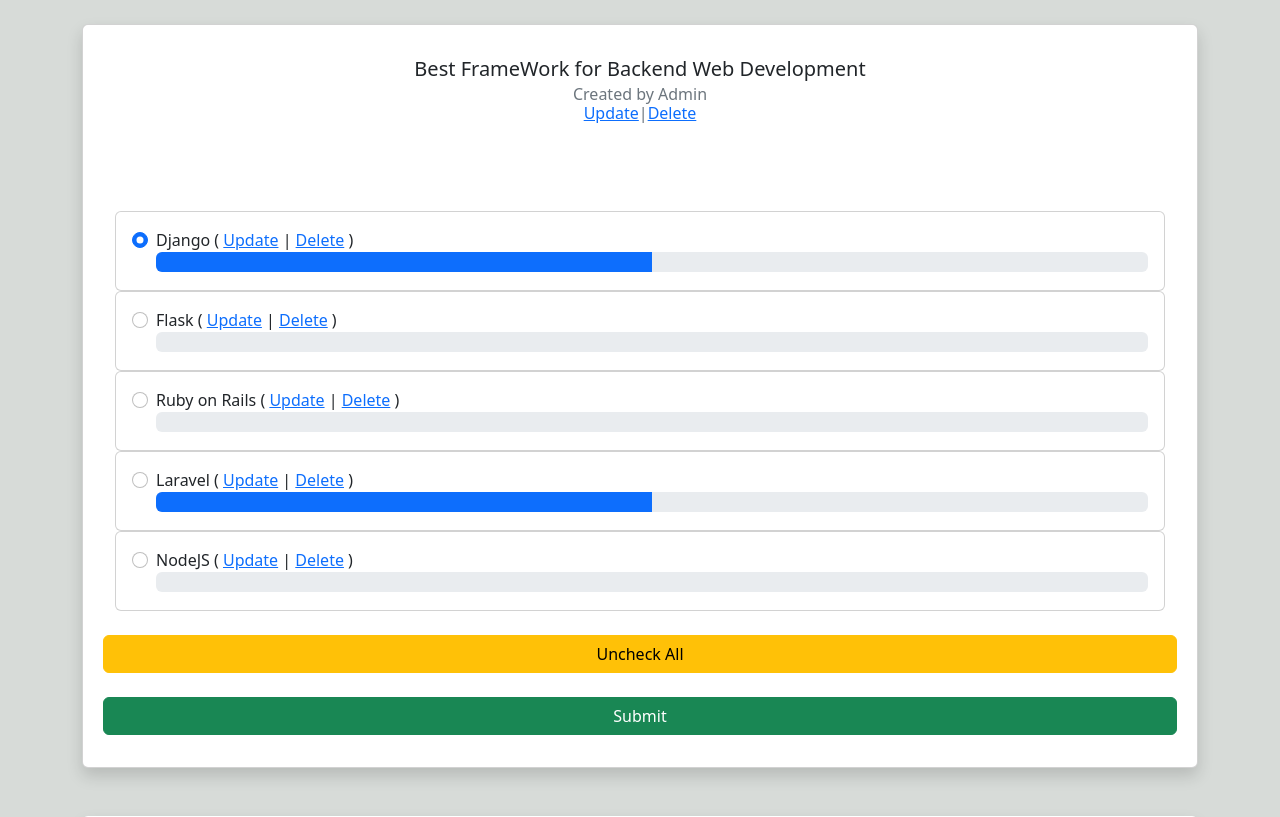
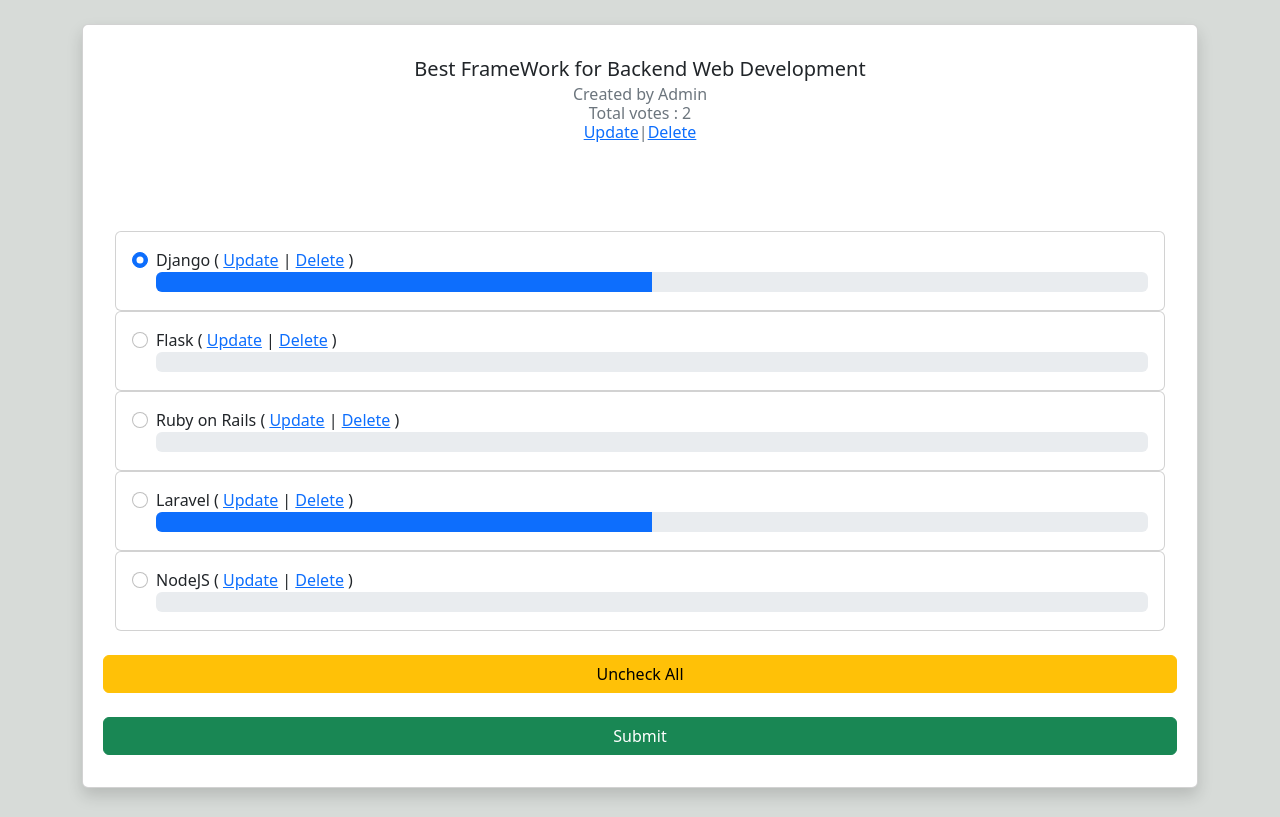
Before and after one commit to Foisal1301/PollApp, a Django app: page /5/ in a window 1280 px wide. Shown: the part 56-873 px from the top of the page. Run offline with Django 4.2, Linux system fonts and the light colour scheme; a user stored in the database is signed in; data comes from the database, SQL or seed files in the repository; both versions use the stored data as it was after the commit.

Commit message:
initial commit

```diff
--- a/core/templates/topic.html
+++ b/core/templates/topic.html
@@ -5,7 +5,7 @@
 	<div class="shadow p-3 mb-5 bg-body rounded card" style="width: 100%">
 	  <div class="card-body">
 	    <h5 class="card-title"><center>{{ topic.name }}</center></h5>
-	    <h6 class="card-subtitle mb-2 text-muted"><center>Created by {{ topic.owner }}{% if user == topic.owner %}<br>
+	    <h6 class="card-subtitle mb-2 text-muted"><center>Created by {{ topic.owner }}{% if user == topic.owner %}<br>Total votes : {{ topic.total_voters }}<br>
 	    	<a href="{% url 'update-topic' topic.id %}">Update</a>|<a href="{% url 'delete-topic' topic.id %}">Delete</a>{% endif %}</center></h6>
 	    <p class="card-text"></p>
 	    {% if choices %}
```
Also changed, not shown: db.sqlite3.
